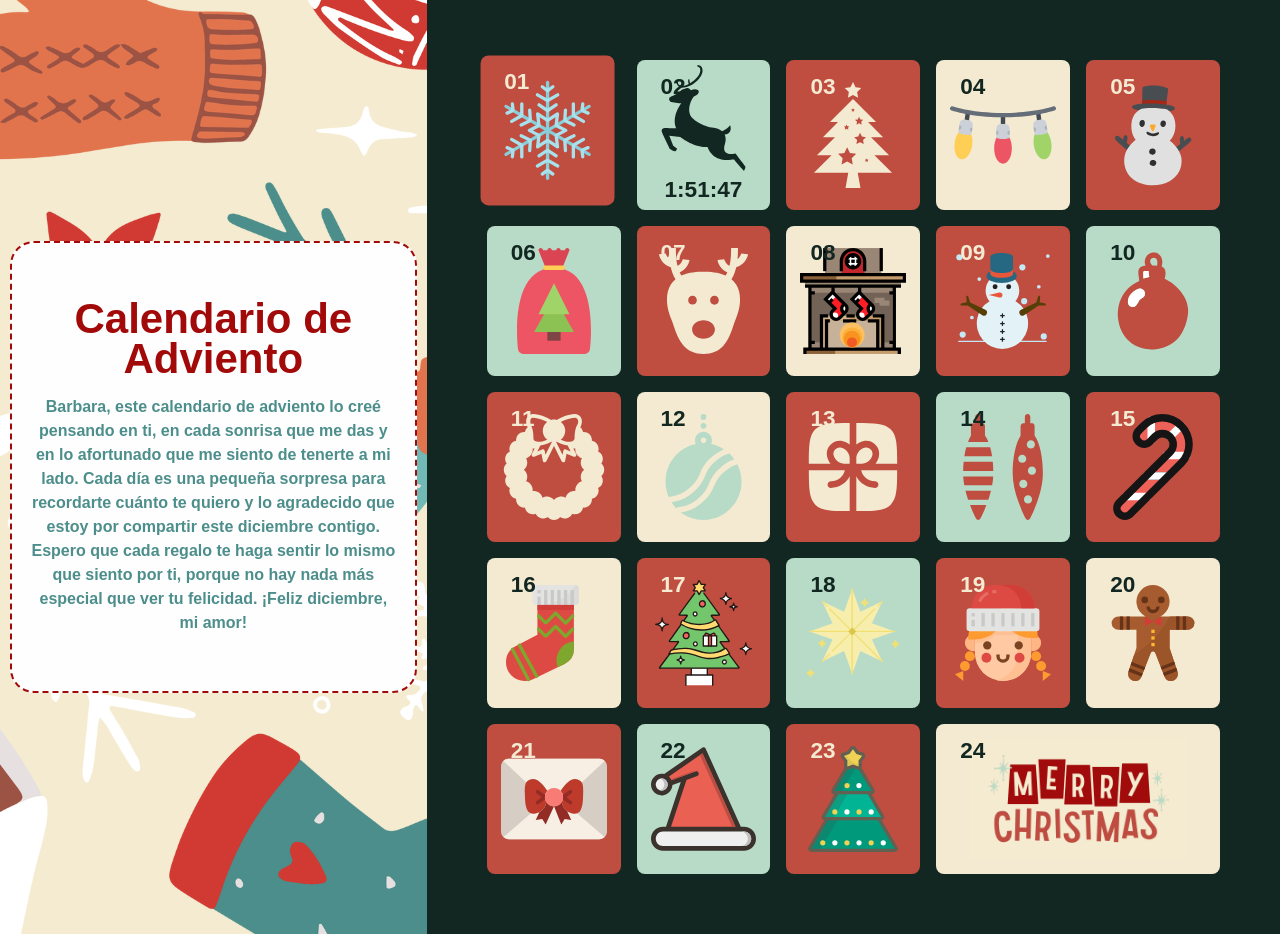
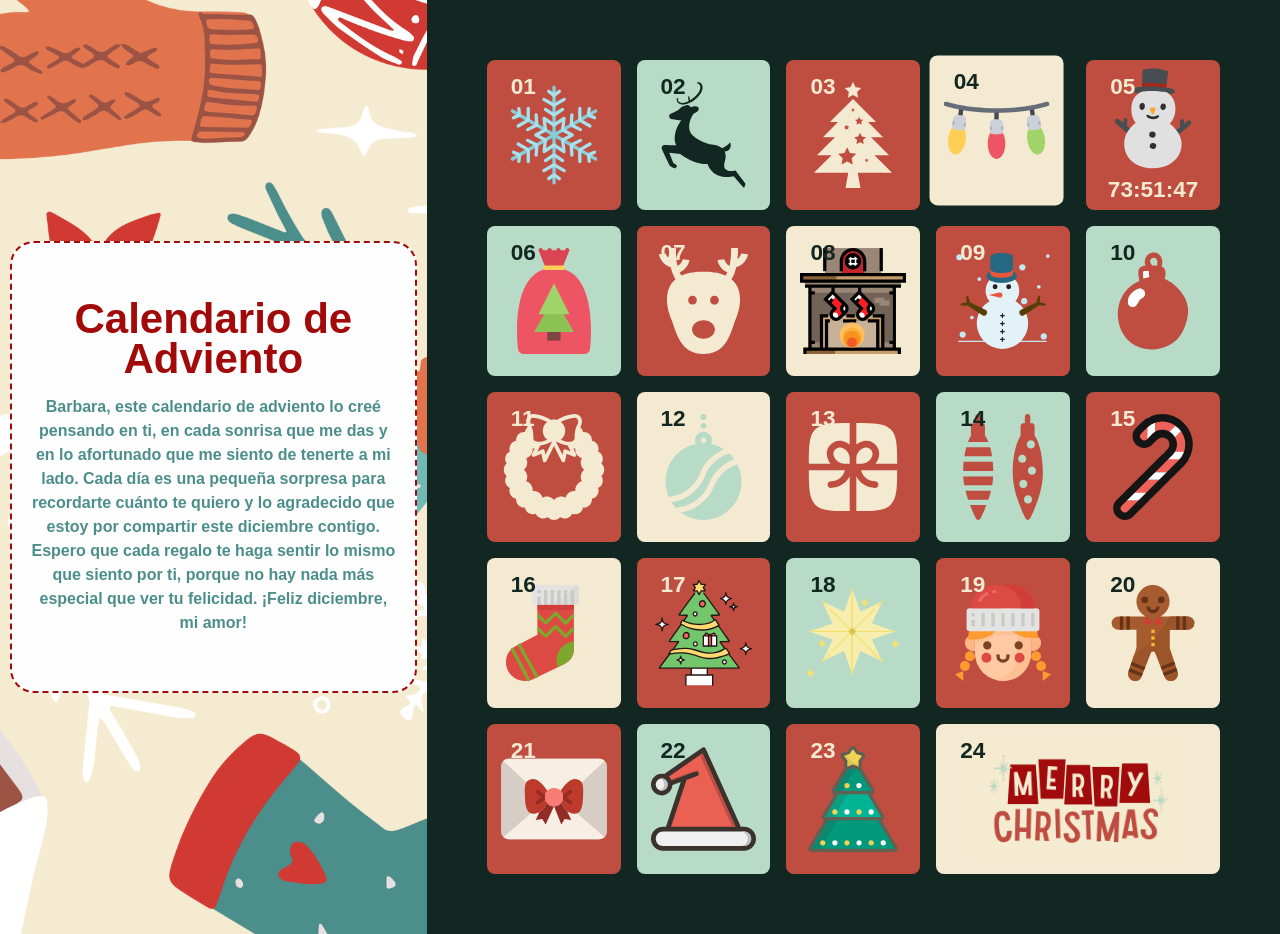
Before and after one commit to MiguelA02Dev/AdventCalendar, a Next.js app: page / in a window 1280 px wide. Built offline with nearby package versions, Linux system fonts and the light colour scheme; a web font is replaced by a local one.

Commit message:
Update index.tsx

```diff
--- a/src/components/days-container/index.tsx
+++ b/src/components/days-container/index.tsx
@@ -14,7 +14,7 @@ const DaysContainerComponent = () => {
     seconds: 0,
   });
 
-  const targetDate = dayjs().endOf('day'); // Ajustamos el targetDate a la medianoche del día actual.
+  const targetDate = dayjs("2024-12-04").endOf('day'); // Ajustamos el targetDate a la medianoche del día actual.
 
   React.useEffect(() => {
     const updateTimer = () => {
```
